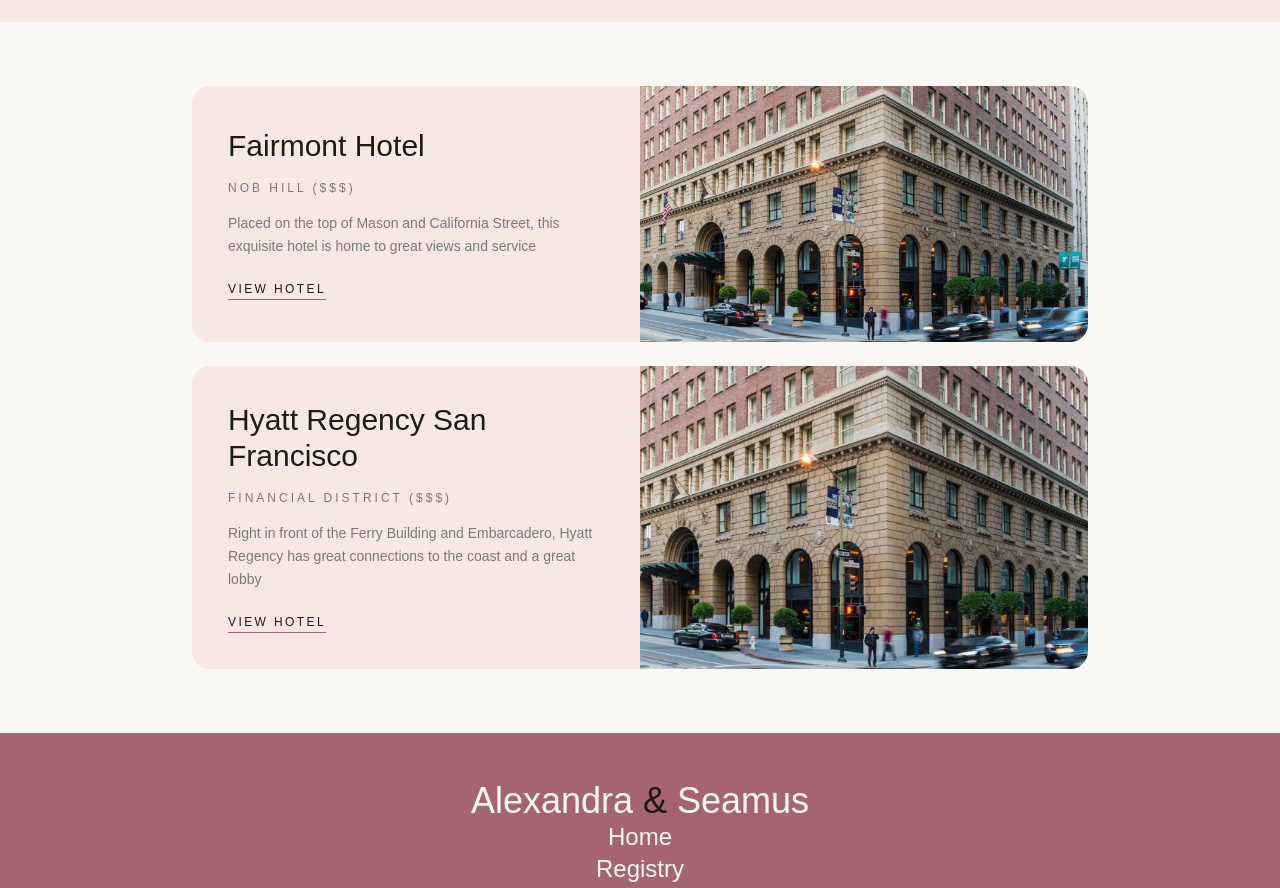
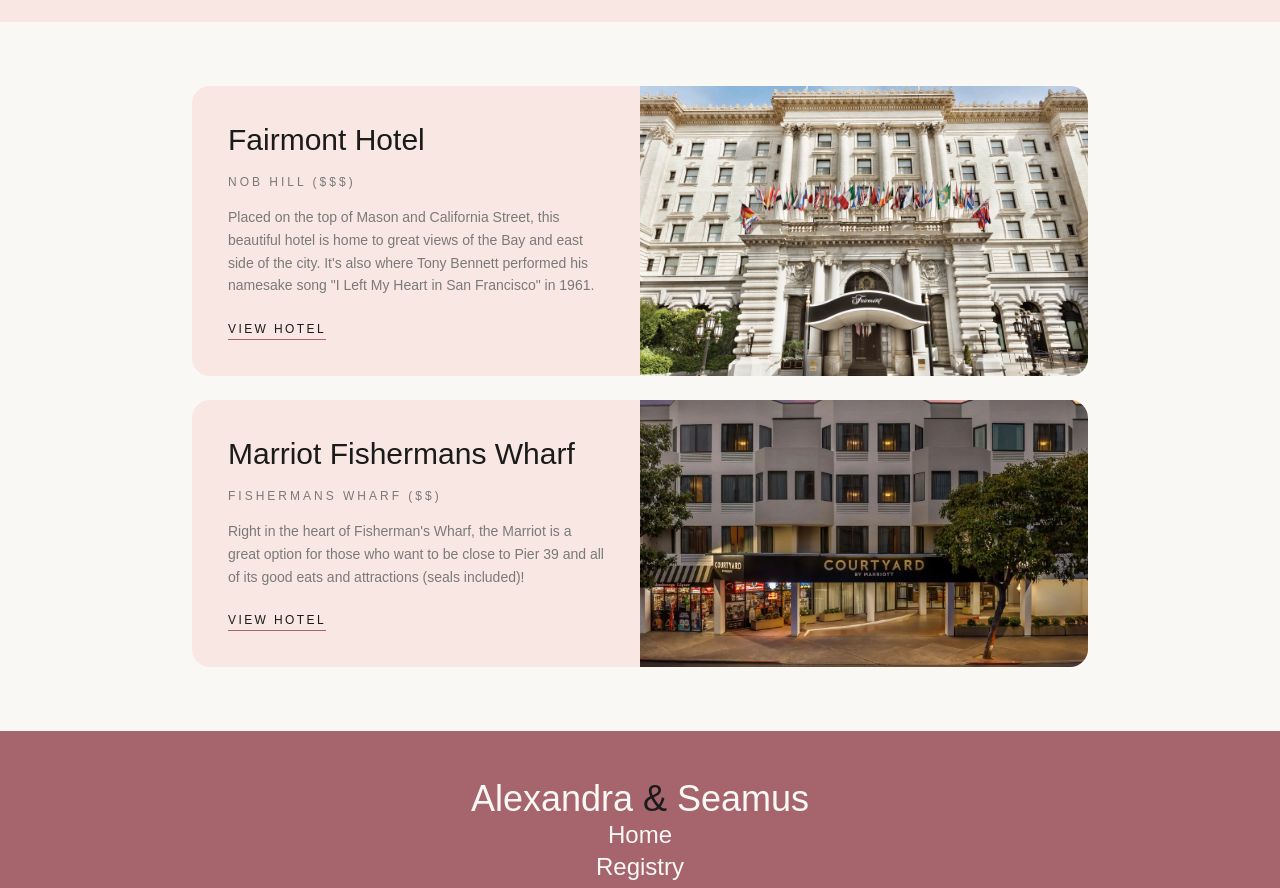
Before and after one commit to alexandrarh/wedding-website, a React (Vite) app: page /where-to-stay in a window 1280 px wide. Shown: the part 500-1388 px from the top of the page. Built offline with nearby package versions, Linux system fonts and the light colour scheme.

Commit message:
Updated accomodations

```diff
--- a/src/components/HotelCards.tsx
+++ b/src/components/HotelCards.tsx
@@ -4,18 +4,18 @@
     hotel_name: 'Fairmont Hotel',
     neighborhood: 'Nob Hill',
     price: '$$$',
-    desc: 'Placed on the top of Mason and California Street, this exquisite hotel is home to great views and service',
-    img: '/omni.webp',
+    desc: 'Placed on the top of Mason and California Street, this beautiful hotel is home to great views of the Bay and east side of the city. It\'s also where Tony Bennett performed his namesake song "I Left My Heart in San Francisco" in 1961.',
+    img: 'images/where_to_stay/fairmont.webp',
     hotel_link: 'https://www.fairmont.com/en/hotels/san-francisco/fairmont-san-francisco.html'
   },
   {
-    id: 'hyatt_regency_fidi',
-    hotel_name: 'Hyatt Regency San Francisco',
-    neighborhood: 'Financial District',
-    price: '$$$',
-    desc: 'Right in front of the Ferry Building and Embarcadero, Hyatt Regency has great connections to the coast and a great lobby',
-    img: '/omni.webp',
-    hotel_link: 'https://www.hyatt.com/hyatt-regency/en-US/sfors-hyatt-regency-san-francisco'
+    id: 'marriot_fishermans',
+    hotel_name: 'Marriot Fishermans Wharf',
+    neighborhood: 'Fishermans Wharf',
+    price: '$$',
+    desc: 'Right in the heart of Fisherman\'s Wharf, the Marriot is a great option for those who want to be close to Pier 39 and all of its good eats and attractions (seals included)!',
+    img: 'images/where_to_stay/marriot_fishermans.webp',
+    hotel_link: 'https://www.marriott.com/en-us/hotels/sfofw-san-francisco-marriott-fishermans-wharf/overview/'
   }
 ]
 
--- a/src/pages/WhereToStay.tsx
+++ b/src/pages/WhereToStay.tsx
@@ -54,7 +54,7 @@
                 className="text-md text-[var(--color-warm-gray)]"
                 style={{ fontFamily: 'var(--font-sans)' }}
               >
-                For our out-of-town guests, we recommend staying at one of the hotels below, as we have room blocks offered at each.
+                For our out-of-town guests, we recommend staying at one of the hotels below, as we have room blocks offered at these places.
                 <br/><br/>
                 If you have any questions about the accommodations, please reach out to <a href="mailto:info@alexandseamus2027.com" className="text-[var(--color-rose)]">info@alexandseamus2027.com</a>.
               </p>
```
Also changed, not shown: public/images/where_to_stay/fairmont.webp (added), public/images/where_to_stay/marriot_fishermans.webp (added).
